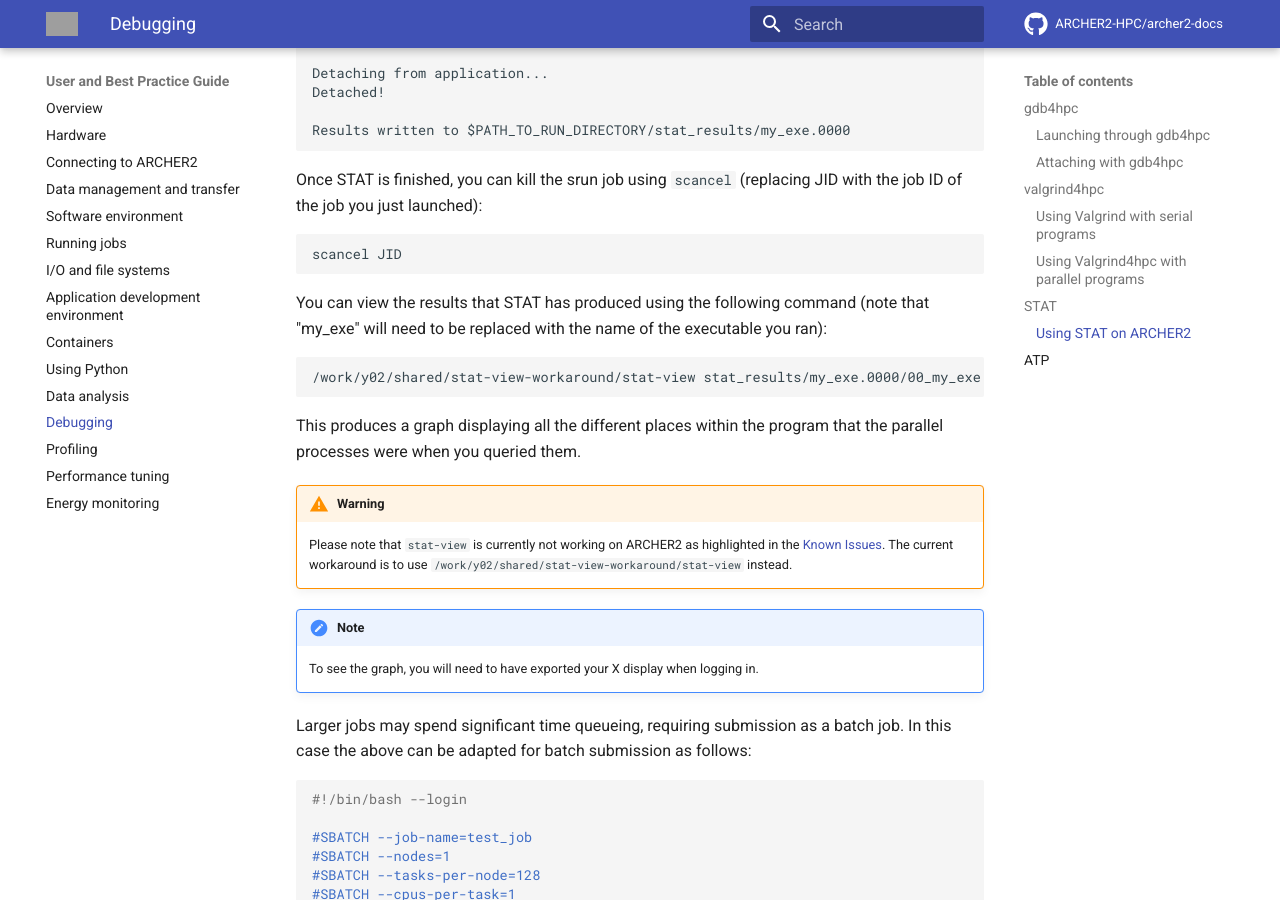
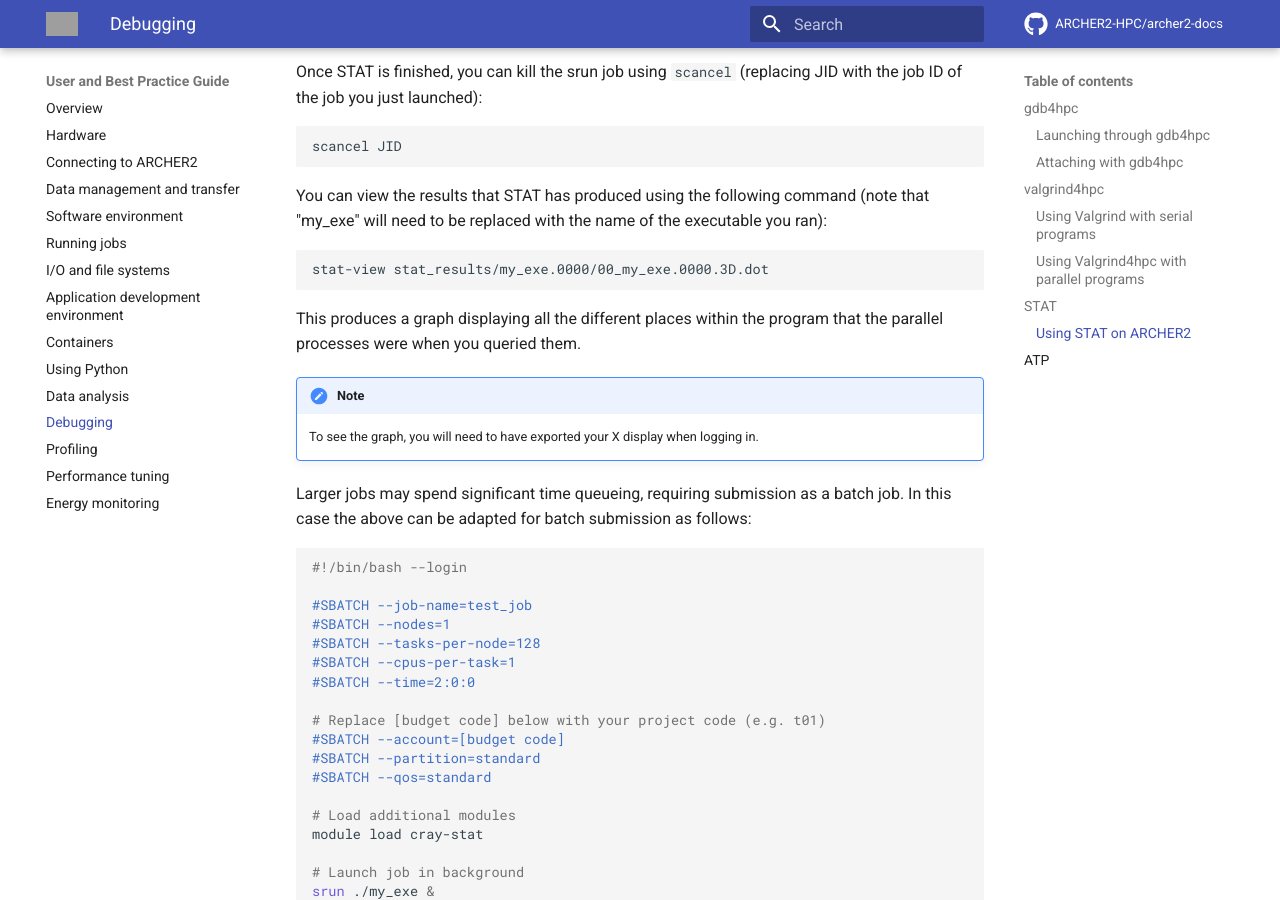
Before and after one commit to ARCHER2-HPC/archer2-docs, an MkDocs documentation site: the page built from docs/user-guide/debug.md, in a window 1280 px wide and 900 px high, scrolled down 8725 px. Built offline with MkDocs 1.6.1 and Material for MkDocs 9.7.7, drawn with Linux system fonts in a browser that asks for light colours; comment, search, counter and statistics services are not loaded; some of the changed text lies outside the part shown; grey boxes are pictures that could not be loaded.

Commit message:
Remove Cray STAT warnings
Cray STAT works on ARCHER2.

```diff
--- a/docs/user-guide/debug.md
+++ b/docs/user-guide/debug.md
@@ -362,9 +362,6 @@ locations for display.
 
 ### Using STAT on ARCHER2
 
-!!! Warning
-    STAT is currently not working on ARCHER2 as highlighted in the [Known Issues](https://docs.archer2.ac.uk/known-issues/#stat-view-not-working)
-
 On the login node, load the `cray-stat` module:
 
     module load cray-stat
@@ -436,12 +433,9 @@ You can view the results that STAT has produced using the following
 command (note that "my_exe" will need to be replaced with the name
 of the executable you  ran):
 
-    /work/y02/shared/stat-view-workaround/stat-view stat_results/my_exe.0000/00_my_exe.0000.3D.dot
+    stat-view stat_results/my_exe.0000/00_my_exe.0000.3D.dot
 
 This produces a graph displaying all the different places within the program that the parallel processes were when you queried them.
-
-!!! Warning
-    Please note that `stat-view` is currently not working on ARCHER2 as highlighted in the [Known Issues](https://docs.archer2.ac.uk/known-issues/#stat-view-not-working). The current workaround is to use `/work/y02/shared/stat-view-workaround/stat-view` instead.
 
 !!! note
     To see the graph, you will need to have exported your X display when logging in.
```
